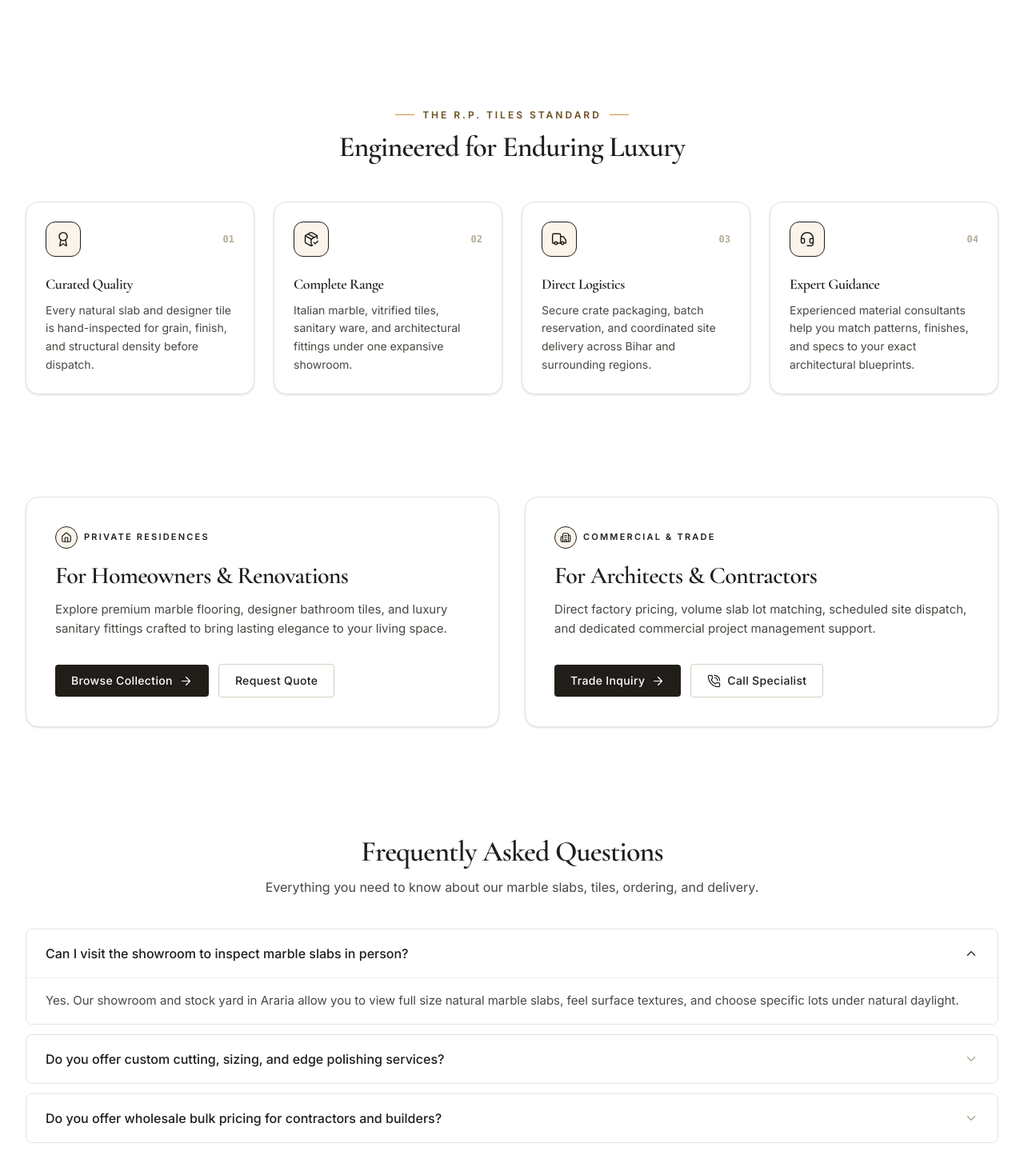
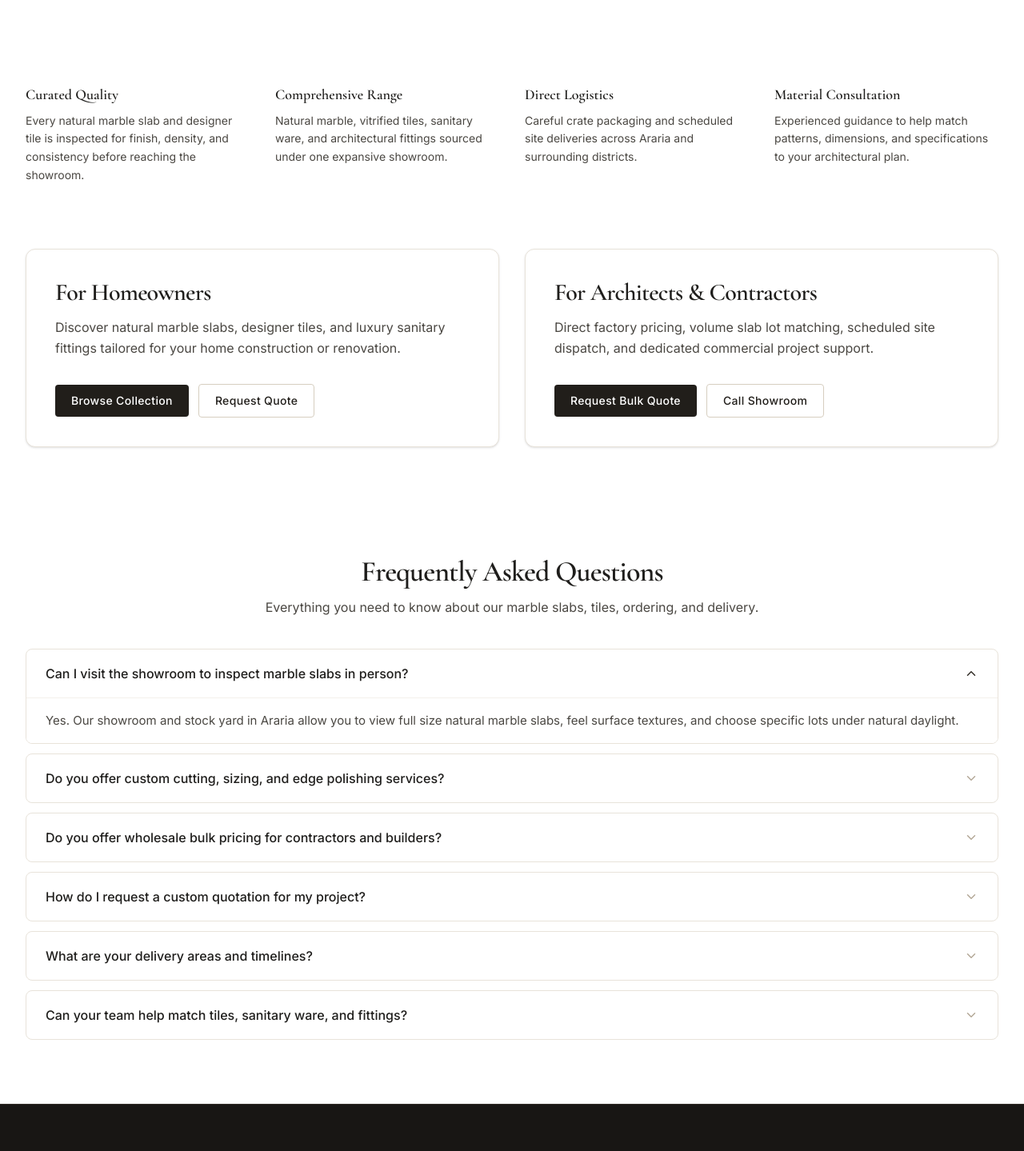
Before and after one commit to suraj-kumar-shah/RP-tiles-webApp, a React (Vite) app in the folder frontend/: page / in a window 1280 px wide. Shown: the part 4620-6059 px from the top of the page at 80% size. Built offline with nearby package versions, Linux system fonts and the light colour scheme.

Commit message:
update footer

```diff
--- a/frontend/src/components/home/CustomerTypes.jsx
+++ b/frontend/src/components/home/CustomerTypes.jsx
@@ -1,28 +1,19 @@
-import { ArrowRight, Building2, Home as HomeIcon, PhoneCall } from "lucide-react";
 import Button from "../ui/Button.jsx";
 import { site } from "../../data/site.js";
 
 export default function CustomerTypes() {
   return (
-    <section className="bg-white pt-6 pb-16 md:pt-8 md:pb-20">
+    <section className="bg-white pt-2 pb-16 md:pt-4 md:pb-20">
       <div className="container-page">
         <div className="grid grid-cols-1 gap-6 md:grid-cols-2 lg:gap-8">
           {/* Homeowners Card */}
-          <div className="group relative flex flex-col justify-between rounded-2xl border border-stone-200 bg-white p-7 sm:p-9 shadow-sm transition-all duration-300 hover:shadow-card-hover hover:border-stone-300">
+          <div className="flex flex-col justify-between rounded-xl border border-stone-200 bg-white p-7 sm:p-9 shadow-sm">
             <div>
-              <div className="flex items-center gap-2">
-                <span className="flex h-7 w-7 items-center justify-center rounded-full bg-brass-50 text-brass-800 border border-brass-200/80">
-                  <HomeIcon size={14} />
-                </span>
-                <span className="text-[11px] font-semibold uppercase tracking-[0.2em] text-brass-800">
-                  Private Residences
-                </span>
-              </div>
-              <h3 className="mt-4 font-display text-2xl font-semibold tracking-tight text-ink sm:text-3xl">
-                For Homeowners &amp; Renovations
+              <h3 className="font-display text-2xl font-semibold tracking-tight text-ink sm:text-3xl">
+                For Homeowners
               </h3>
-              <p className="mt-3 text-sm leading-relaxed text-ink-soft sm:text-[15px]">
-                Explore premium marble flooring, designer bathroom tiles, and luxury sanitary fittings crafted to bring lasting elegance to your living space.
+              <p className="mt-3 text-sm leading-relaxed text-ink-soft sm:text-base">
+                Discover natural marble slabs, designer tiles, and luxury sanitary fittings tailored for your home construction or renovation.
               </p>
             </div>
 
@@ -31,9 +22,7 @@ export default function CustomerTypes() {
                 to="/products"
                 variant="primary"
                 size="sm"
-                icon={ArrowRight}
-                iconPosition="right"
-                className="rounded-lg px-5 py-2.5"
+                className="rounded-md px-5 py-2.5"
               >
                 Browse Collection
               </Button>
@@ -41,7 +30,7 @@ export default function CustomerTypes() {
                 to="/quote"
                 variant="outline"
                 size="sm"
-                className="rounded-lg border-stone-300 px-5 py-2.5 text-stone-800 hover:bg-stone-50"
+                className="rounded-md border-stone-300 px-5 py-2.5 text-ink hover:bg-stone-50"
               >
                 Request Quote
               </Button>
@@ -49,21 +38,13 @@ export default function CustomerTypes() {
           </div>
 
           {/* Trade & Architecture Card */}
-          <div className="group relative flex flex-col justify-between rounded-2xl border border-stone-200 bg-white p-7 sm:p-9 shadow-sm transition-all duration-300 hover:shadow-card-hover hover:border-stone-300">
+          <div className="flex flex-col justify-between rounded-xl border border-stone-200 bg-white p-7 sm:p-9 shadow-sm">
             <div>
-              <div className="flex items-center gap-2">
-                <span className="flex h-7 w-7 items-center justify-center rounded-full bg-brass-50 text-brass-800 border border-brass-200/80">
-                  <Building2 size={14} />
-                </span>
-                <span className="text-[11px] font-semibold uppercase tracking-[0.2em] text-brass-800">
-                  Commercial &amp; Trade
-                </span>
-              </div>
-              <h3 className="mt-4 font-display text-2xl font-semibold tracking-tight text-ink sm:text-3xl">
+              <h3 className="font-display text-2xl font-semibold tracking-tight text-ink sm:text-3xl">
                 For Architects &amp; Contractors
               </h3>
-              <p className="mt-3 text-sm leading-relaxed text-ink-soft sm:text-[15px]">
-                Direct factory pricing, volume slab lot matching, scheduled site dispatch, and dedicated commercial project management support.
+              <p className="mt-3 text-sm leading-relaxed text-ink-soft sm:text-base">
+                Direct factory pricing, volume slab lot matching, scheduled site dispatch, and dedicated commercial project support.
               </p>
             </div>
 
@@ -72,20 +53,17 @@ export default function CustomerTypes() {
                 to="/quote"
                 variant="primary"
                 size="sm"
-                icon={ArrowRight}
-                iconPosition="right"
-                className="rounded-lg px-5 py-2.5"
+                className="rounded-md px-5 py-2.5"
               >
-                Trade Inquiry
+                Request Bulk Quote
               </Button>
               <Button
                 href={`tel:${site.phoneRaw}`}
                 variant="outline"
                 size="sm"
-                icon={PhoneCall}
-                className="rounded-lg border-stone-300 px-5 py-2.5 text-stone-800 hover:bg-stone-50"
+                className="rounded-md border-stone-300 px-5 py-2.5 text-ink hover:bg-stone-50"
               >
-                Call Specialist
+                Call Showroom
               </Button>
             </div>
           </div>
--- a/frontend/src/components/home/WhyChooseUs.jsx
+++ b/frontend/src/components/home/WhyChooseUs.jsx
@@ -1,77 +1,39 @@
-import { Award, Headset, PackageCheck, Truck } from "lucide-react";
-
 const points = [
   {
-    icon: Award,
-    number: "01",
     title: "Curated Quality",
     description:
-      "Every natural slab and designer tile is hand-inspected for grain, finish, and structural density before dispatch.",
+      "Every natural marble slab and designer tile is inspected for finish, density, and consistency before reaching the showroom.",
   },
   {
-    icon: PackageCheck,
-    number: "02",
-    title: "Complete Range",
+    title: "Comprehensive Range",
     description:
-      "Italian marble, vitrified tiles, sanitary ware, and architectural fittings under one expansive showroom.",
+      "Natural marble, vitrified tiles, sanitary ware, and architectural fittings sourced under one expansive showroom.",
   },
   {
-    icon: Truck,
-    number: "03",
     title: "Direct Logistics",
     description:
-      "Secure crate packaging, batch reservation, and coordinated site delivery across Bihar and surrounding regions.",
+      "Careful crate packaging and scheduled site deliveries across Araria and surrounding districts.",
   },
   {
-    icon: Headset,
-    number: "04",
-    title: "Expert Guidance",
+    title: "Material Consultation",
     description:
-      "Experienced material consultants help you match patterns, finishes, and specs to your exact architectural blueprints.",
+      "Experienced guidance to help match patterns, dimensions, and specifications to your architectural plan.",
   },
 ];
 
 export default function WhyChooseUs() {
   return (
-    <section className="bg-white py-16 text-ink md:py-24">
+    <section className="bg-white py-12 md:py-16">
       <div className="container-page">
-        {/* Section Header */}
-        <div className="mx-auto max-w-2xl text-center">
-          <div className="mb-3 flex items-center justify-center gap-2.5">
-            <span className="h-[1px] w-6 bg-brass-400" />
-            <span className="text-xs font-semibold uppercase tracking-[0.25em] text-brass-700">
-              The R.P. Tiles Standard
-            </span>
-            <span className="h-[1px] w-6 bg-brass-400" />
-          </div>
-          <h2 className="font-display text-3xl font-semibold tracking-tight text-ink sm:text-4xl">
-            Engineered for Enduring Luxury
-          </h2>
-        </div>
-
-        {/* 4 Feature Cards */}
-        <div className="mt-12 grid grid-cols-1 gap-6 sm:grid-cols-2 lg:grid-cols-4">
+        <div className="grid grid-cols-1 gap-8 sm:grid-cols-2 lg:grid-cols-4">
           {points.map((point) => (
-            <div
-              key={point.title}
-              className="group relative flex flex-col justify-between rounded-2xl border border-stone-200 bg-white p-6 shadow-sm transition-all duration-300 hover:border-brass-400 hover:shadow-card-hover"
-            >
-              <div>
-                <div className="flex items-center justify-between">
-                  <div className="flex h-11 w-11 items-center justify-center rounded-xl bg-brass-50 border border-brass-200/80 text-brass-800 transition-colors group-hover:bg-brass-500 group-hover:text-white">
-                    <point.icon size={20} strokeWidth={1.75} />
-                  </div>
-                  <span className="font-mono text-xs font-semibold text-stone-400 group-hover:text-brass-700">
-                    {point.number}
-                  </span>
-                </div>
-                <h3 className="mt-5 font-display text-lg font-semibold tracking-tight text-ink">
-                  {point.title}
-                </h3>
-                <p className="mt-2 text-xs leading-relaxed text-ink-soft sm:text-sm">
-                  {point.description}
-                </p>
-              </div>
+            <div key={point.title} className="flex flex-col gap-2">
+              <h3 className="font-display text-lg font-semibold text-ink">
+                {point.title}
+              </h3>
+              <p className="text-sm leading-relaxed text-ink-soft">
+                {point.description}
+              </p>
             </div>
           ))}
         </div>
```
Also changed, not shown: frontend/src/components/layout/Footer.jsx (+22 -22 lines).
